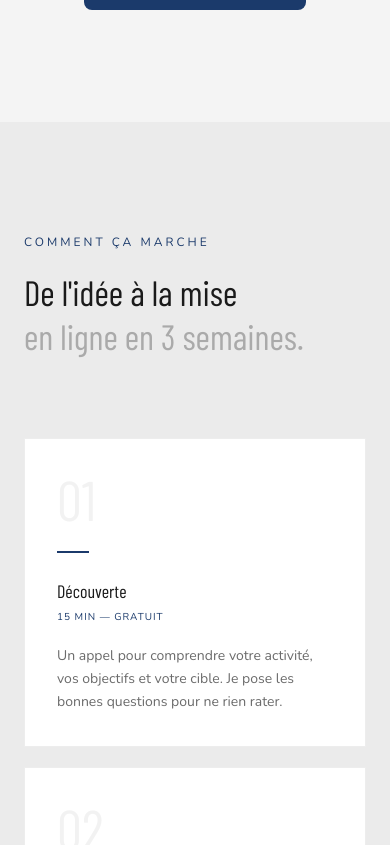
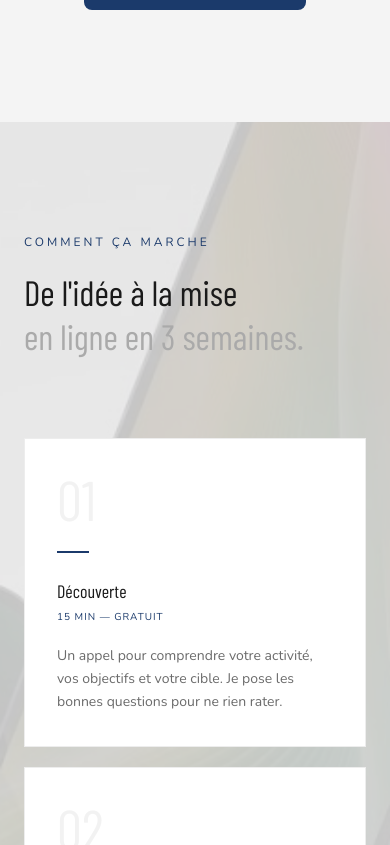
Before and after one commit to tabardelroman2006-a11y/tabardel-roman, a Next.js app: page / in a window 390 px wide. Shown: the part 2999-3844 px from the top of the page. Built offline with nearby package versions, Linux system fonts and the light colour scheme; a web font is replaced by a local one.

Commit message:
style: fond téléphones flottants sur section processus

```diff
--- a/src/components/sections/ProcessSection.tsx
+++ b/src/components/sections/ProcessSection.tsx
@@ -39,9 +39,18 @@ export function ProcessSection() {
       ref={ref}
       id="processus"
       className="py-28 md:py-40 px-6 md:px-12 lg:px-20"
-      style={{ backgroundColor: '#EBEBEB' }}
+      style={{
+        position: 'relative',
+        backgroundColor: '#EBEBEB',
+        backgroundImage: "url('/images/phones-bg.jpg')",
+        backgroundSize: 'auto 110%',
+        backgroundRepeat: 'repeat-x',
+        backgroundPosition: 'center',
+      }}
     >
-      <div className="max-w-7xl mx-auto">
+      {/* Overlay pour garder le texte lisible */}
+      <div style={{ position: 'absolute', inset: 0, backgroundColor: 'rgba(235,235,235,0.82)', zIndex: 0 }} />
+      <div className="max-w-7xl mx-auto" style={{ position: 'relative', zIndex: 1 }}>
 
         <div className="mb-20 max-w-xl">
           <motion.p
```
Also changed, not shown: public/images/phones-bg.jpg (added).
